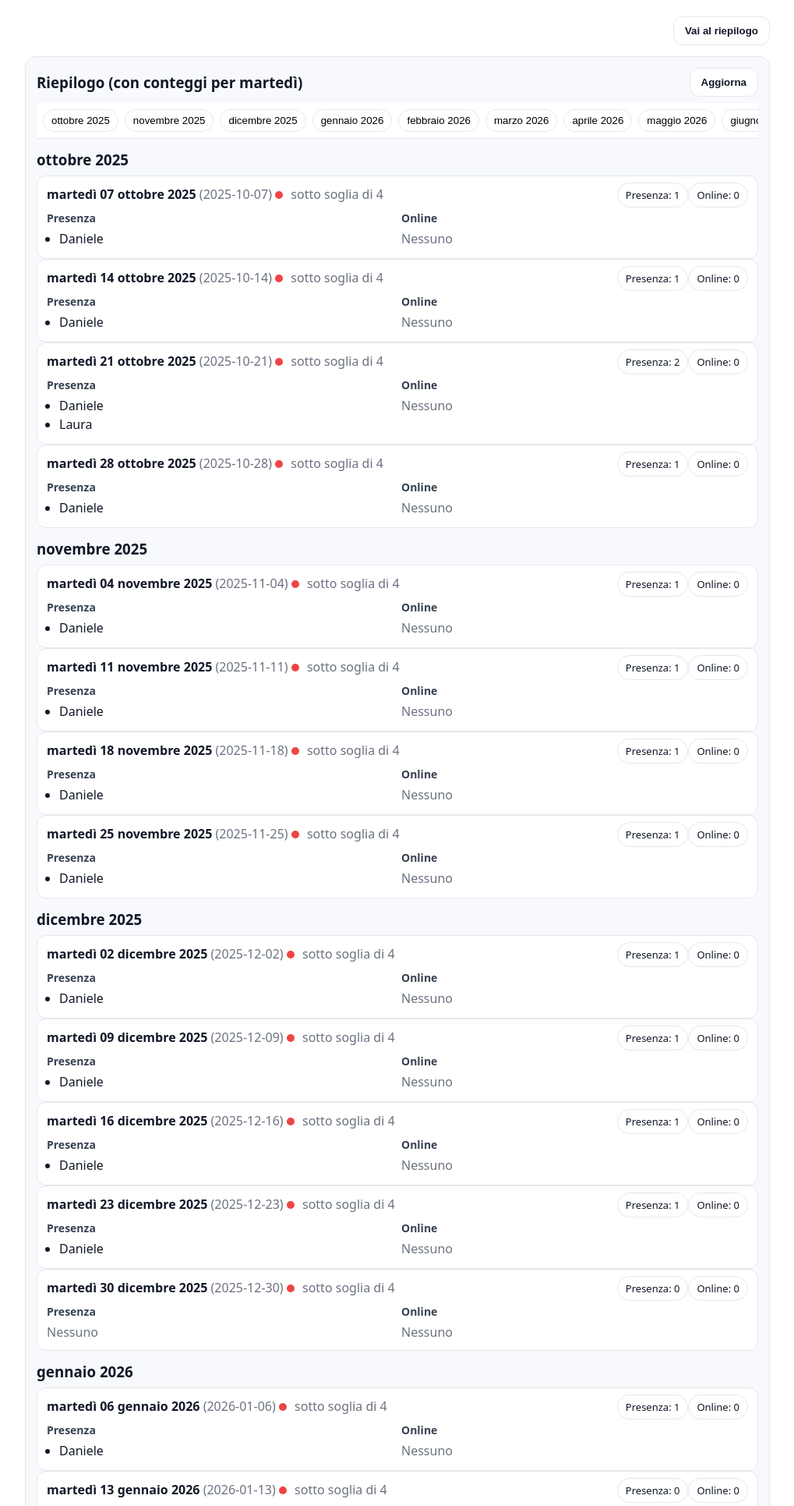
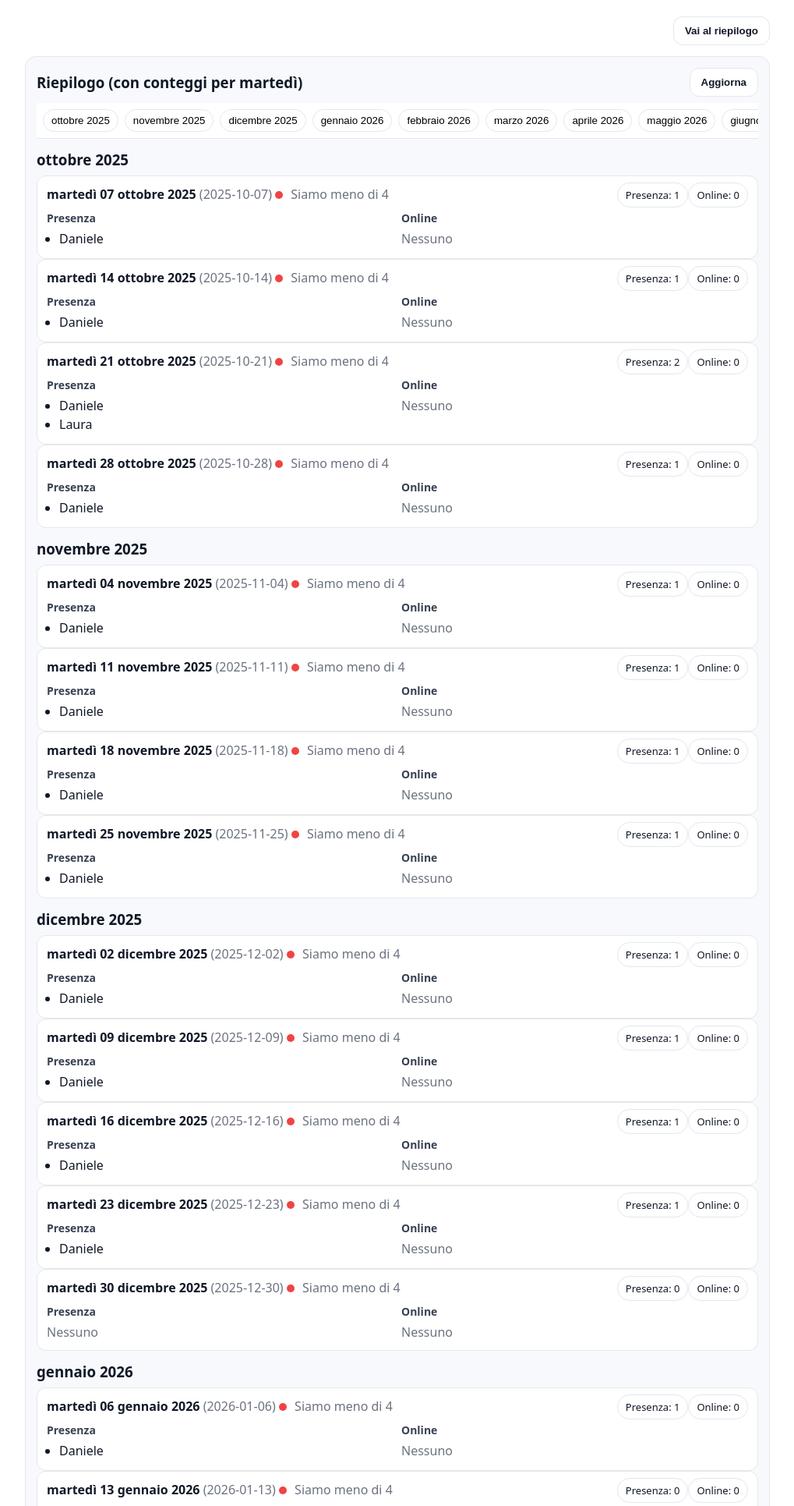
Before and after one commit to DanieleRamacci/app-disp-gruppo, a Flask app: page / in a window 1280 px wide. Shown: the part 3848-5779 px from the top of the page at 78% size, without its empty margins (130-1149 px from the left). Run offline with Flask 3, Linux system fonts and the light colour scheme; the visitor is signed in with stand-in values (Sample User, id 1).

Commit message:
meno di 4

```diff
--- a/templates/index.html
+++ b/templates/index.html
@@ -324,7 +324,7 @@
         el('div',{},[
           el('strong',{}, new Date(d).toLocaleDateString('it-IT',{weekday:'long',day:'2-digit',month:'long',year:'numeric'})),
           el('span',{class:'pm-muted'}, ' ('+d+') '),
-          alert ? el('span',{class:'pm-muted'}, [el('span',{class:'pm-dot'}), ' sotto soglia di '+minP]) : ''
+          alert ? el('span',{class:'pm-muted'}, [el('span',{class:'pm-dot'}), ' Siamo meno di '+minP]) : ''
         ]),
         el('div',{class:'pm-badges'},[
           el('span',{class:'pm-stat'}, `Presenza: ${counts?.presence||0}`),
```
